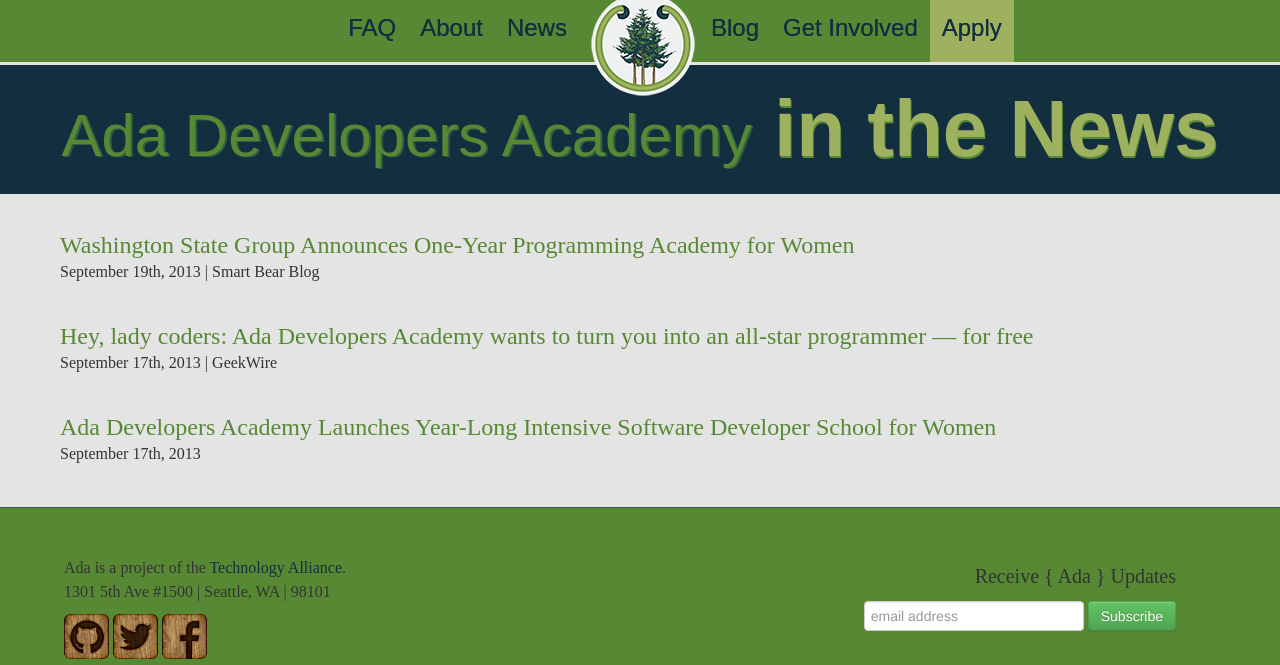
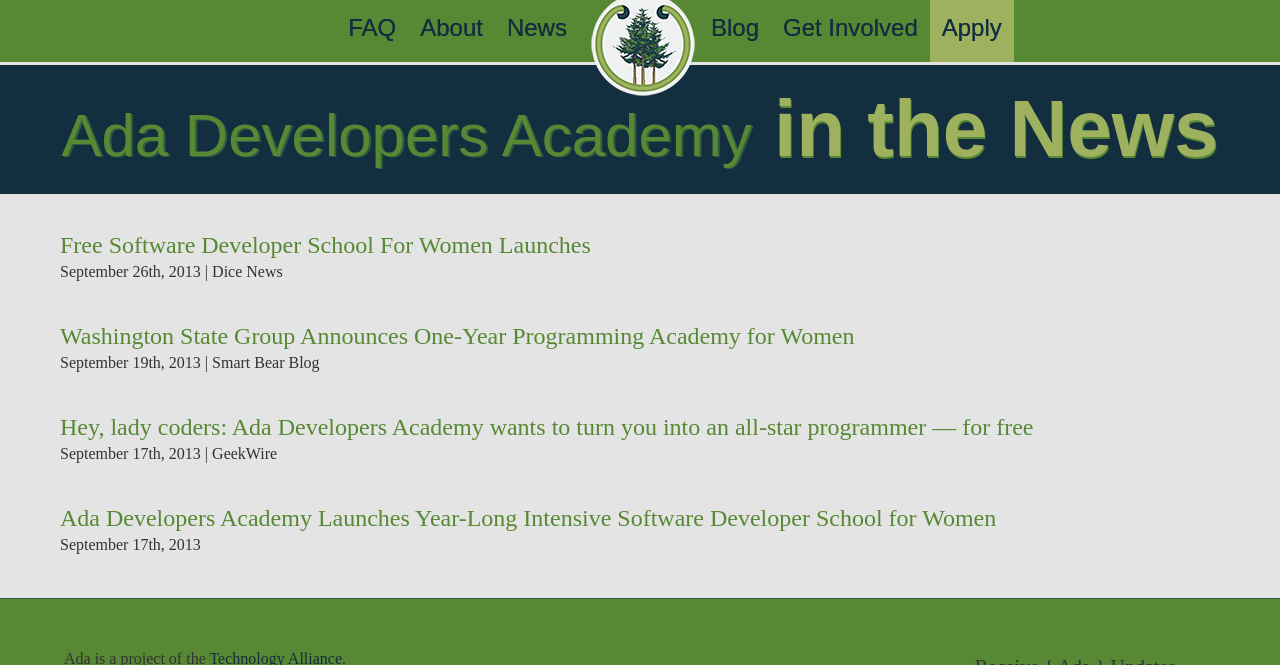
Before and after one commit to Ada-Developers-Academy/adadevelopersacademy.org, a Jekyll site: the page built from news/index.html, in a window 1280 px wide, cut to the strip 0-665 px from the top of the page. Built offline with Jekyll 4.4.1, drawn with Linux system fonts in a browser that asks for light colours; nearby versions of some CDN libraries.

Commit message:
Add dice article.

```diff
--- a/news/index.html
+++ b/news/index.html
@@ -16,6 +16,10 @@
   <div class='row'>
     <div class='span12 news-links'>
       <div>
+        <a href="http://news.dice.com/2013/09/26/free-software-developer-school-for-women-launches-in-seattle-056/">Free Software Developer School For Women Launches</a>
+        <p>September 26th, 2013 | Dice News</p>
+      </div>
+      <div>
         <a href="http://blog.smartbear.com/careers/washington-state-group-announces-one-year-programming-academy-for-women/">Washington State Group Announces One-Year Programming Academy for Women</a>
         <p>September 19th, 2013 | Smart Bear Blog</p>
       </div>
```
